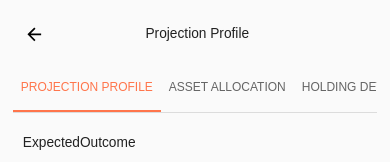
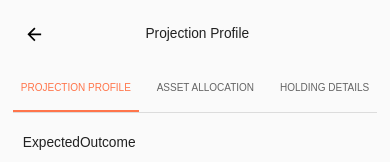
Before and after one commit to 1000jinah/d-project, a React (Create React App) app: page /projection/default in a window 390 px wide. Shown: the top 162 px of the page. Built offline with nearby package versions, Linux system fonts and the light colour scheme.

Commit message:
230412_전시_모바일사이즈_수정_5차

```diff
--- a/src/scenes/projection/default.jsx
+++ b/src/scenes/projection/default.jsx
@@ -360,7 +360,7 @@ function Projection() {
                 }
               >
                 <Tab
-                  sx={{ fontSize: "12px", p: " 0.45rem 0.5rem" }}
+                  sx={{ fontSize: "10px", p: " 0.45rem 0.5rem" }}
                   label={
                     localStorage.getItem("language") === "jp"
                       ? "将来の予想"
@@ -369,7 +369,7 @@ function Projection() {
                   value="1"
                 />
                 <Tab
-                  sx={{ fontSize: "12px", p: " 0.45rem 0.5rem" }}
+                  sx={{ fontSize: "10px", p: " 0.45rem 0.5rem" }}
                   label={
                     localStorage.getItem("language") === "jp"
                       ? "ポートフォリオ"
@@ -378,7 +378,7 @@ function Projection() {
                   value="2"
                 />
                 <Tab
-                  sx={{ fontSize: "12px", p: " 0.45rem 0.5rem" }}
+                  sx={{ fontSize: "10px", p: " 0.45rem 0.5rem" }}
                   label={
                     localStorage.getItem("language") === "jp"
                       ? "投資商品"
```
